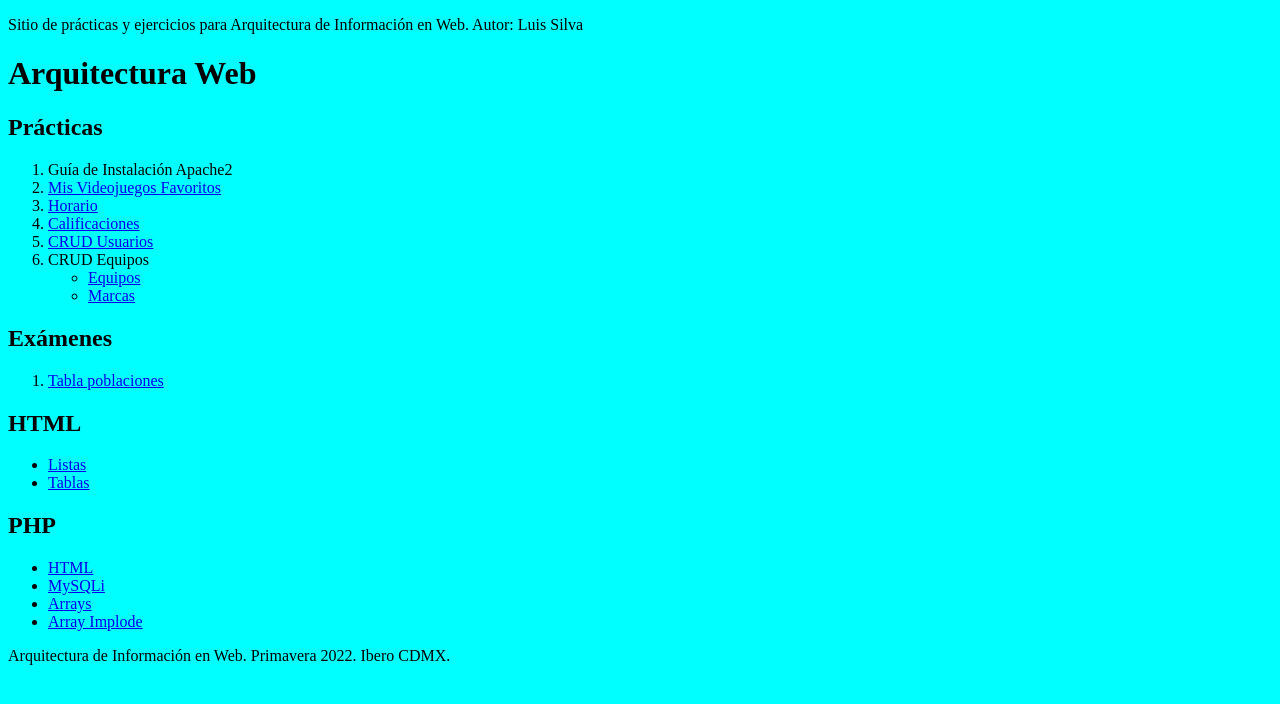
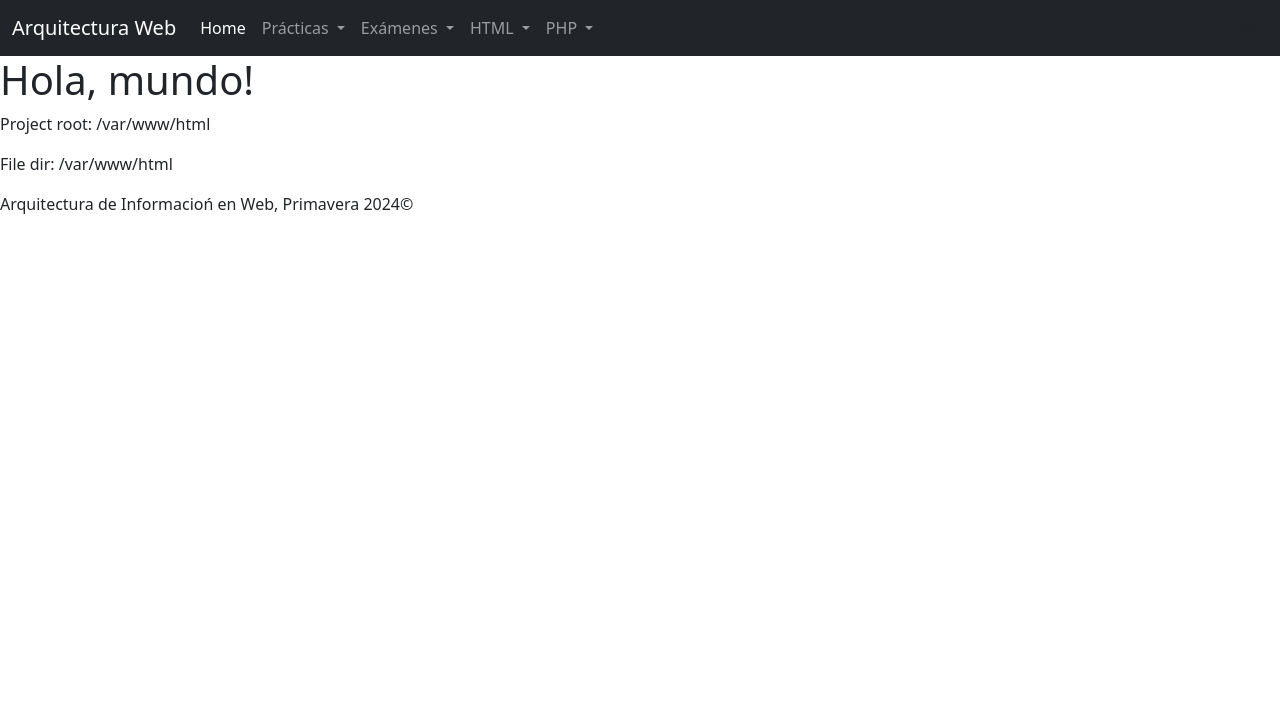
Before and after one commit to lans97/aws_cicd, a PHP site: page / in a window 1280 px wide. Shown: the top 704 px of the page. Run offline with PHP 8.4, Linux system fonts and the light colour scheme.

Commit message:
bootstrap, php, pdo, mysql

```diff
--- a/css/base.css
+++ /dev/null
@@ -1,3 +0,0 @@
-p {
-    text-align: justify;
-}
--- /dev/null
+++ b/foot.php
@@ -0,0 +1,4 @@
+        <script src="https://cdn.jsdelivr.net/npm/bootstrap@5.3.3/dist/js/bootstrap.bundle.min.js" integrity="sha384-YvpcrYf0tY3lHB60NNkmXc5s9fDVZLESaAA55NDzOxhy9GkcIdslK1eN7N6jIeHz" crossorigin="anonymous"></script>
+    </body>
+<footer>Arquitectura de Informacioń en Web, Primavera 2024©</footer>
+</html>
--- /dev/null
+++ b/head.php
@@ -0,0 +1,76 @@
+<?php
+$project_root = __DIR__;
+?>
+
+<!DOCTYPE html>
+<html lang="es">
+
+    <head>
+        <meta charset="utf-8">
+        <meta name="viewport" content="width=device-width, initial-scale=1">
+        <title> Arquitectura Web </title>
+        <link href="https://cdn.jsdelivr.net/npm/bootstrap@5.3.3/dist/css/bootstrap.min.css" rel="stylesheet" integrity="sha384-QWTKZyjpPEjISv5WaRU9OFeRpok6YctnYmDr5pNlyT2bRjXh0JMhjY6hW+ALEwIH" crossorigin="anonymous">
+    </head>
+
+    <body>
+        <div class="bg-dark">
+            <nav class="navbar navbar-dark navbar-expand-lg bg-dark">
+                <div class="container-fluid">
+                    <a class="navbar-brand" href="#">Arquitectura Web</a>
+                    <button class="navbar-toggler" type="button" data-bs-toggle="collapse" data-bs-target="#navbarSupportedContent" aria-controls="navbarSupportedContent" aria-expanded="false" aria-label="Toggle navigation">
+                        <span class="navbar-toggler-icon"></span>
+                    </button>
+                    <div class="collapse navbar-collapse d-flex" id="navbarSupportedContent">
+                        <ul class="navbar-nav me-auto mb-2 mb-lg-0">
+                            <li class="nav-item">
+                                <a class="nav-link <?php print ($current_page=="home") ? "active" : "" ?>" href="#">Home</a>
+                            </li>
+                            <li class="nav-item dropdown">
+                                <a class="nav-link <?php print ($current_page=="practicas") ? "active" : "" ?> dropdown-toggle" href="#" role="button" data-bs-toggle="dropdown" aria-expanded="false">
+                                    Prácticas
+                                </a>
+                                <ul class="dropdown-menu dropdown-menu-dark">
+                                    <li><a class="dropdown-item <?php print ($current_page=="apache2") ? "active" : "" ?>" href="#">Apache2</a></li>
+                                    <li><a class="dropdown-item <?php print ($current_page=="blog") ? "active" : "" ?>" href="#">Blog</a></li>
+                                    <li><a class="dropdown-item <?php print ($current_page=="horario") ? "active" : "" ?>" href="#">Horario</a></li>
+                                    <li><a class="dropdown-item <?php print ($current_page=="calificaciones") ? "active" : "" ?>" href="#">Calificaciones</a></li>
+                                    <li><a class="dropdown-item <?php print ($current_page=="crudusuarios") ? "active" : "" ?>" href="#">CRUD Usuarios</a></li>
+                                    <li><h6 class="dropdown-header">CRUD Equipos</h6></li>
+                                    <li><a class="dropdown-item <?php print ($current_page=="crudpcs") ? "active" : "" ?>" href="#">CRUD PCs</a></li>
+                                    <li><a class="dropdown-item <?php print ($current_page=="crudmarcas") ? "active" : "" ?>" href="#">CRUD Marcas</a></li>
+                                </ul>
+                            </li>
+                            <li class="nav-item dropdown">
+                                <a class="nav-link dropdown-toggle <?php print ($current_page=="examenes") ? "active" : "" ?>" href="#" role="button" data-bs-toggle="dropdown" aria-expanded="false">
+                                    Exámenes
+                                </a>
+                                <ul class="dropdown-menu dropdown-menu-dark">
+                                    <li><a class="dropdown-item <?php print ($current_page=="tablapoblaciones") ? "active" : "" ?>" href="#">Tabla poblaciones</a></li>
+                                </ul>
+                            </li>
+                            <li class="nav-item dropdown">
+                                <a class="nav-link dropdown-toggle <?php print ($current_page=="html") ? "active" : "" ?>" href="#" role="button" data-bs-toggle="dropdown" aria-expanded="false">
+                                    HTML
+                                </a>
+                                <ul class="dropdown-menu dropdown-menu-dark">
+                                    <li><a class="dropdown-item <?php print ($current_page=="listas") ? "active" : "" ?>" href="#">Listas</a></li>
+                                    <li><a class="dropdown-item <?php print ($current_page=="tablas") ? "active" : "" ?>" href="#">Tablas</a></li>
+                                </ul>
+                            </li>
+                            <li class="nav-item dropdown">
+                                <a class="nav-link dropdown-toggle <?php print ($current_page=="php") ? "active" : "" ?>" href="#" role="button" data-bs-toggle="dropdown" aria-expanded="false">
+                                    PHP
+                                </a>
+                                <ul class="dropdown-menu dropdown-menu-dark">
+                                    <li><a class="dropdown-item <?php print ($current_page=="phphtml") ? "active" : "" ?>" href="#">HTML</a></li>
+                                    <li><a class="dropdown-item <?php print ($current_page=="mysqli") ? "active" : "" ?>" href="#">MySQLi</a></li>
+                                    <li><a class="dropdown-item <?php print ($current_page=="arrays") ? "active" : "" ?>" href="#">Arrays</a></li>
+                                    <li><a class="dropdown-item <?php print ($current_page=="arrayimplode") ? "active" : "" ?>" href="#">Array Implode</a></li>
+                                </ul>
+                            </li>
+                        </ul>
+                            <a class="nav-link nav-dark <?php print ($current_page=="info") ? "active" : "" ?>" href="#">info</a>
+                    </div>
+                </div>
+            </nav>
+        </div>
--- a/index.php
+++ b/index.php
@@ -1,120 +1,13 @@
-<!DOCTYPE html>
-<html lang="es">
+<?php $current_page = "home"; ?>
 
-    <head>
-        <meta charset="utf-8">
-        <title> Arquitectura Web </title>
-        <style>
-            body {
-                background-color: cyan;
-            }
-        </style>
-    </head>
+<?php
+include 'head.php';
+?>
 
-    <body>
+<h1>Hola, mundo!</h1>
+<p>Project root: <?php echo $project_root; ?></p>
+<p>File dir: <?php echo __DIR__; ?></p>
 
-        <p>
-            Sitio de prácticas y ejercicios para Arquitectura de Información en
-            Web.
-            Autor: Luis Silva
-        </p>
-
-        <h1> Arquitectura Web </h1>
-
-        <h2> Prácticas </h2>
-
-        <ol>
-            <li>
-                <!--<a href="practicas/practica_uno.html"> -->
-                Guía de Instalación Apache2
-                <!-- </a> -->
-            </li>
-            <li>
-                <a href="practicas/practica_dos.html">
-                    Mis Videojuegos Favoritos
-                </a>
-            </li>
-            <li>
-                <a href="practicas/horario.html">
-                    Horario
-                </a>
-            </li>
-            <li>
-                <a href="practicas/calificaciones.php">
-                    Calificaciones
-                </a>
-            </li>
-            <li>
-                <a href="practicas/crudUsuarios/crud.php">
-                    CRUD Usuarios
-                </a>
-            </li>
-            <li>
-                CRUD Equipos
-                <ul>
-                    <li>
-                        <a href="practicas/crudPCs/crudEquipos.php">
-                            Equipos
-                        </a>
-                    </li>
-                    <li>
-                        <a href="practicas/crudPCs/crudMarcas.php">
-                            Marcas
-                        </a>
-                    </li>
-                </ul>
-            </li>
-        </ol>
-
-        <h2> Exámenes </h2>
-        <ol>
-            <li>
-                <a href="examen/poblaciones.php">
-                    Tabla poblaciones
-                </a>
-            </li>
-        </ol>
-
-        <h2> HTML </h2>
-        <ul>
-            <li>
-                <a href="html/listas.html">
-                    Listas
-                </a>
-            </li>
-            <li>
-                <a href="html/tablas.html">
-                    Tablas
-                </a>
-            </li>
-        </ul>
-
-        <h2> PHP </h2>
-        <ul>
-            <li>
-                <a href="php/html_template.php">
-                    HTML
-                </a>
-            </li>
-            <li>
-                <a href="php/db.php">
-                    MySQLi
-                </a>
-            </li>
-            <li>
-                <a href="php/arrays.php">
-                    Arrays
-                </a>
-            </li>
-            <li>
-                <a href="php/implode.php">
-                    Array Implode
-                </a>
-            </li>
-        </ul>
-
-    </body>
-
-    <footer> Arquitectura de Información en Web. Primavera 2022. Ibero CDMX. </footer>
-
-</html>
+<?php
+include 'foot.php';
+?>
```
Also changed, not shown: examenes.php (added, +11 -0 lines), html.php (added, +11 -0 lines), php.php (added, +11 -0 lines), php/db.php (+19 -5 lines), practicas.php (added, +11 -0 lines).
